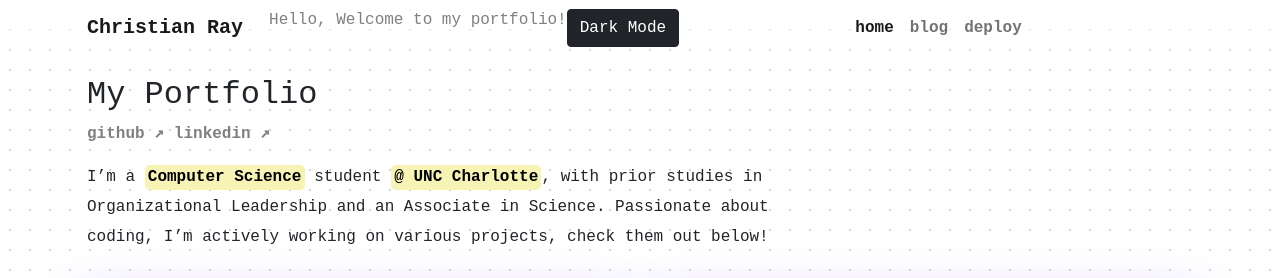
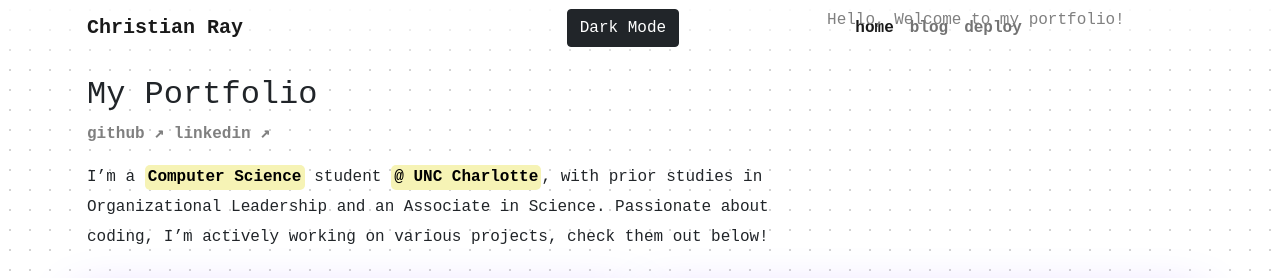
Before and after one commit to CARay1502/portfolio-bento, a website: page index.html in a window 1280 px wide. Shown: the top 278 px of the page. Drawn offline with nearby package versions, Linux system fonts and the light colour scheme.

Commit message:
Update styles.css

```diff
--- a/styles.css
+++ b/styles.css
@@ -69,7 +69,10 @@ mark {
 .nav-fun-fact {
     color: grey;
     font-weight: 400;
-
+    display: flex;
+    position: relative;
+    top: 0%;
+    left: 50%;
 }
 /* main background */
 main {
```
